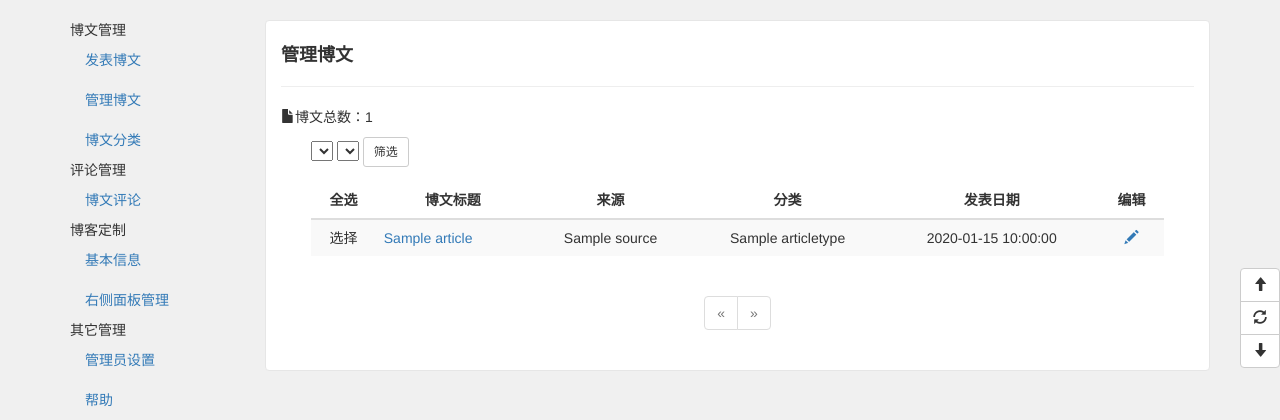
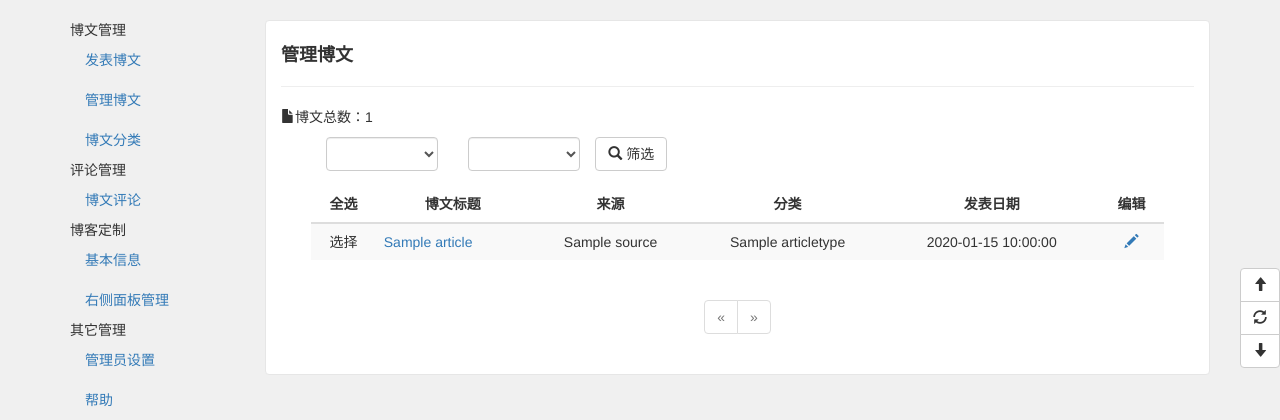
Before and after one commit to xpleaf/Blog_mini, a Flask app: template app/templates/admin/manage_articles.html in a window 1280 px wide. Shown: the part 132-552 px from the top of the page. Run offline with Flask 2, Linux system fonts and the light colour scheme; tables that the repository leaves empty hold one stand-in row (values such as "Sample post"); the template is opened without the code that fills it: values that come from a table or form of the project are taken from there, most other values are stand-ins (such as "Sample title", 1, 10 or a date in 2020); lists and menus that the app fills with data are empty; some libraries are stand-ins or nearby versions.

Commit message:
finish manage-articles step_5:common appearance

```diff
--- a/app/templates/admin/manage_articles.html
+++ b/app/templates/admin/manage_articles.html
@@ -10,9 +10,15 @@
         <form class="manage-articles" method="post" action="">
             {{ form.csrf_token }}
             <div class="form-group">
-                {{ form.types(class='', required='', id='types_choice') }}
-                {{ form.source(class='', required='', id='source_choice') }}
-                <button type="submit" class="btn btn-sm btn-default">筛选</button>
+                <div class="col-sm-2">
+                    {{ form.types(class='form-control', required='', id='types_choice') }}
+                </div>
+                <div class="col-sm-2">
+                    {{ form.source(class='form-control', required='', id='source_choice') }}
+                </div>
+                <button type="submit" class="btn btn-default">
+                    <span class="glyphicon glyphicon-search"></span> 筛选
+                </button>
             </div>
         </form>
         <table class="table table-striped table-hover">
```
Also changed, not shown: data.sqlite.
